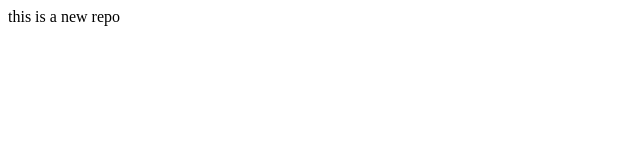
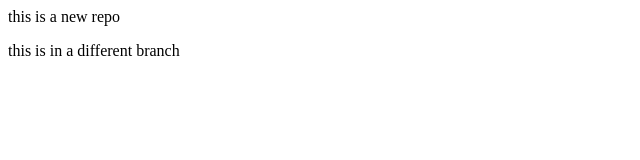
Before and after one commit to ThePrince24/localrepo, a plain HTML site: page index.html in a window 1280 px wide. Shown: the whole page, without its empty margins (0-640 px from the left). Drawn offline with Linux system fonts and the light colour scheme.

Commit message:
Added feature1 branch

```diff
--- a/index.html
+++ b/index.html
@@ -1 +1,2 @@
 <p>this is a new repo</p>
+<p>this is in a different branch</p>
```
Also changed, not shown: 1 other file.
